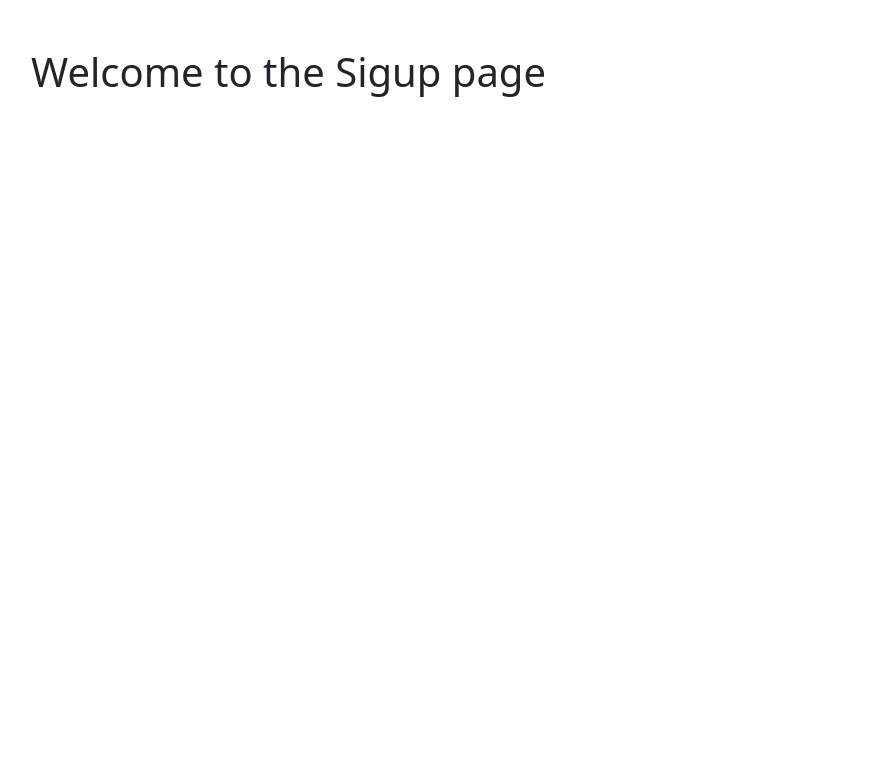
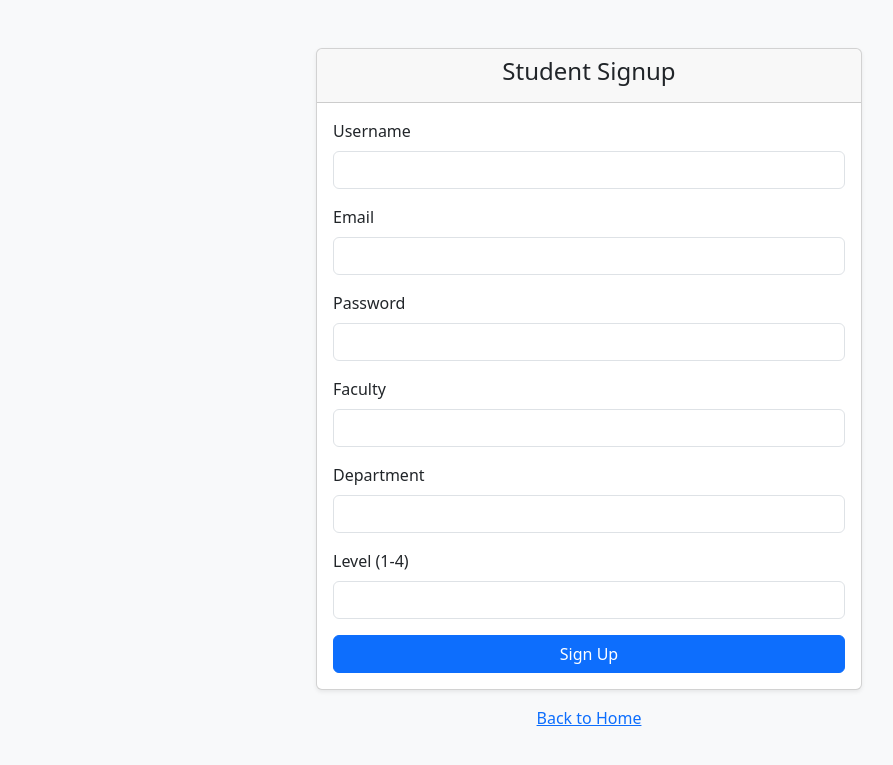
Before and after one commit to mycroft-x/studentSignUp, a Flask app: page /signup in a window 1280 px wide. Shown: the top 765 px of the page, without its empty margins (51-944 px from the left). Run offline with Flask 3, Linux system fonts and the light colour scheme.

Commit message:
Added signup page template, changed routing back to home page on a successful signup to be controlled by javascript in the sign up template, and added some comments on the folder structure and their contents in preparation for submission

```diff
--- a/models.py
+++ b/models.py
@@ -1,4 +1,3 @@
-from flask_sqlalchemy import SQLAlchemy
 from datetime import datetime, timezone
 from extensions import db
 
--- a/routes.py
+++ b/routes.py
@@ -45,8 +45,7 @@ def signup():
             level=int(level_raw)
         )
         save_user(user)
-
-        flash('Signup successful!', 'success')
-        return redirect('/')
+        flash("Signup successful!", 'success')
+        return render_template(sign_up_page, username='', email='', faculty='', department='', level='')
 
     return render_template(sign_up_page)
--- a/templates/sign_up_page.html
+++ b/templates/sign_up_page.html
@@ -1,10 +1,84 @@
 <!DOCTYPE html>
 <html lang="en">
 <head>
-    <title>Signup</title>
-    <link href="https://cdn.jsdelivr.net/npm/bootstrap@5.3.0/dist/css/bootstrap.min.css" rel="stylesheet">
+  <meta charset="UTF-8">
+  <meta name="viewport" content="width=device-width, initial-scale=1">
+  <title>Student Signup</title>
+  <link href="https://cdn.jsdelivr.net/npm/bootstrap@5.3.3/dist/css/bootstrap.min.css" rel="stylesheet">
 </head>
-<body class="container mt-5">
-    <h1>Welcome to the Sigup page</h1>
+<body class="bg-light">
+  <div class="container mt-5">
+    <div class="row justify-content-center">
+      <div class="col-md-6">
+
+        <div class="card shadow-sm">
+          <div class="card-header text-center">
+            <h4>Student Signup</h4>
+          </div>
+          <div class="card-body">
+            {% with messages = get_flashed_messages(with_categories=true) %}
+              {% if messages %}
+                <div id="flash-messages">
+                  {% for category, message in messages %}
+                    <div class="alert alert-{{ category }} alert-dismissible fade show" role="alert">
+                      {{ message }}
+                      <button type="button" class="btn-close" data-bs-dismiss="alert" aria-label="Close"></button>
+                    </div>
+                    {% if category == 'success' %}
+                      <script>
+                        setTimeout(function () {
+                          window.location.href = "/";
+                        }, 5000); // Redirect after 5 seconds
+                      </script>
+                    {% endif %}
+                  {% endfor %}
+                </div>
+              {% endif %}
+            {% endwith %}
+
+            <form action="/signup" method="POST">
+              <div class="mb-3">
+                <label for="username" class="form-label">Username</label>
+                <input type="text" name="username" class="form-control" required>
+              </div>
+
+              <div class="mb-3">
+                <label for="email" class="form-label">Email</label>
+                <input type="email" name="email" class="form-control" required>
+              </div>
+
+              <div class="mb-3">
+                <label for="password" class="form-label">Password</label>
+                <input type="password" name="password" class="form-control" required>
+              </div>
+
+              <div class="mb-3">
+                <label for="faculty" class="form-label">Faculty</label>
+                <input type="text" name="faculty" class="form-control" required>
+              </div>
+
+              <div class="mb-3">
+                <label for="department" class="form-label">Department</label>
+                <input type="text" name="department" class="form-control" required>
+              </div>
+
+              <div class="mb-3">
+                <label for="level" class="form-label">Level (1-4)</label>
+                <input type="number" name="level" class="form-control" min="1" max="4" required>
+              </div>
+
+              <button type="submit" class="btn btn-primary w-100">Sign Up</button>
+            </form>
+          </div>
+        </div>
+
+        <div class="text-center mt-3">
+          <a href="/">Back to Home</a>
+        </div>
+      </div>
+    </div>
+  </div>
+
+  <script src="https://cdn.jsdelivr.net/npm/bootstrap@5.3.3/dist/js/bootstrap.bundle.min.js"></script>
 </body>
 </html>
```
Also changed, not shown: app.py (+82 -3 lines).
